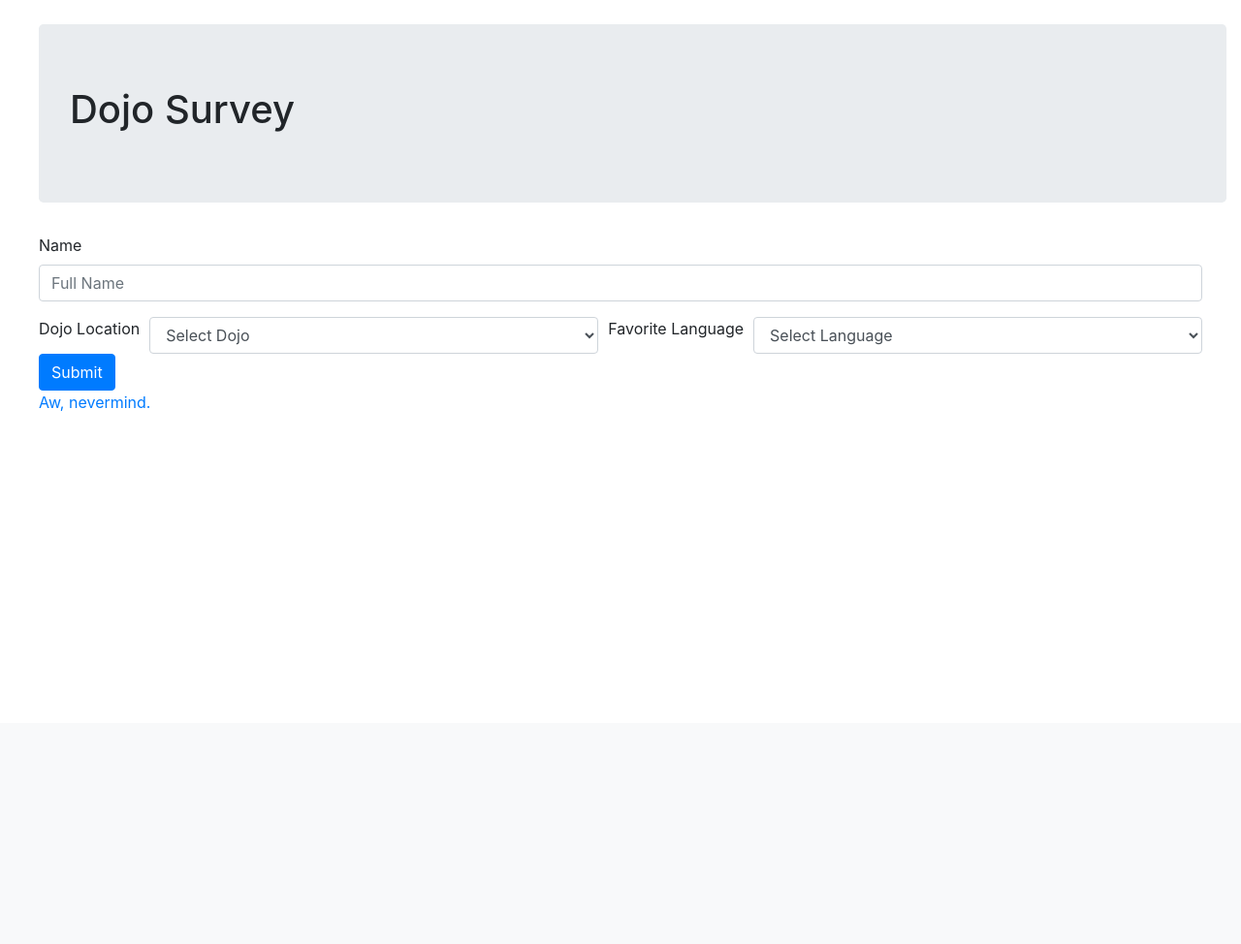
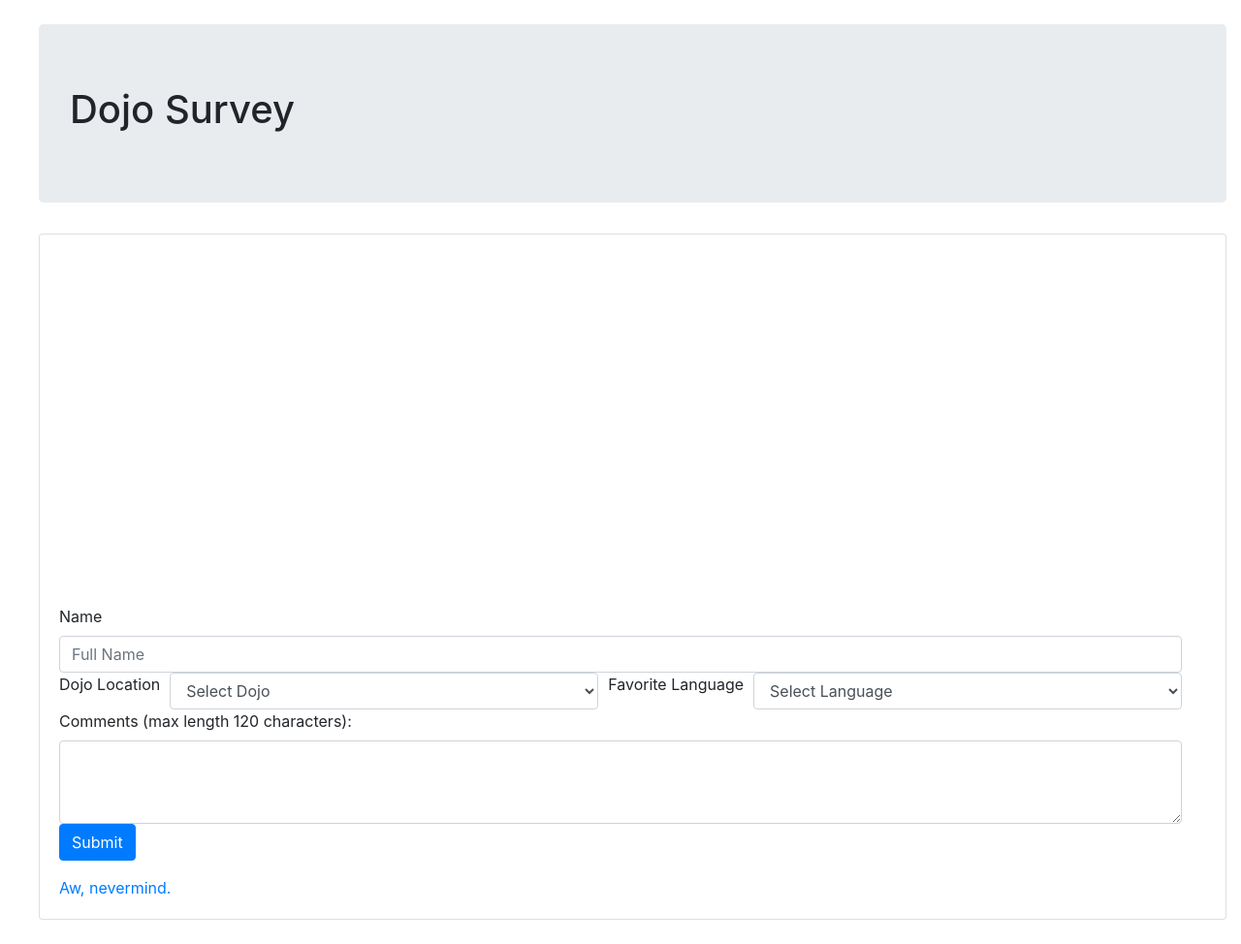
Before and after one commit to emma-dayton/dojo_survey_db, a Flask app: page / in a window 1280 px wide. Shown: the part 54-1028 px from the top of the page at 97% size. Before the commit the page ends 478 px from the top, so only its background shows below. Run offline with Flask 2, Linux system fonts and the light colour scheme; data that the repository does not hold is empty; some libraries are stand-ins or nearby versions.

Commit message:
add image for coding dojo logo, update server file for /results route, update results.html and survey.html for styling and displaying info

```diff
--- a/server.py
+++ b/server.py
@@ -17,9 +17,13 @@
     print(languages)
     return render_template('survey.html', locations=locations, languages=languages)
 
-app.route('/results', methods=['POST'])
+@app.route('/results', methods=['POST'])
 def survey_says():
     session['title'] = 'Survey Says...'
+    name = request.form['name']
+    dojo = request.form['dojo']
+    lang = request.form['language']
+    comment = request.form['comment']
     return render_template('results.html')
 
 
--- a/templates/survey.html
+++ b/templates/survey.html
@@ -2,12 +2,14 @@
 {% block content %}
 <h1>Dojo Survey</h1>
 </div>
-<form action="/results" style="margin-right: 50px;">
+<div class="card" style="margin-right: 25px;">
+  <img class="card-img-top" src="{{ url_for('static', filename='/images/dojo.png') }}" alt="Coding Dojo logo and text">
+  <div class="card-body">
+  <form action="/results" method="post" style="margin-right: 25px;">
     <div class="form-group">
-    <label for="fname">Name</label>
-    <input type="text" class="form-control" id="fname" name="fname"
+      <label for="name">Name</label>
+      <input type="text" class="form-control" id="name" name="name"
           placeholder="Full Name"'>
-  </div>
       <div class='form-row'>
         <div class="col-sm-20">
           <label for="dojo">Dojo Location</label>
@@ -32,7 +34,11 @@
           </select>
         </div>
       </div>
+      <label for="comment">Comments (max length 120 characters):</label>
+      <textarea type='text' name='comment' class="form-control" rows=3></textarea>
       <button type="submit" class="btn btn-primary">Submit</button>
+    </div>
   </form>
   <a href='/users'>Aw, nevermind.</a>
+</div>
 {% endblock %}
```
Also changed, not shown: templates/results.html (+20 -0 lines), static/images/dojo.png (added). Lines whose indentation alone changed are shown as unchanged.
